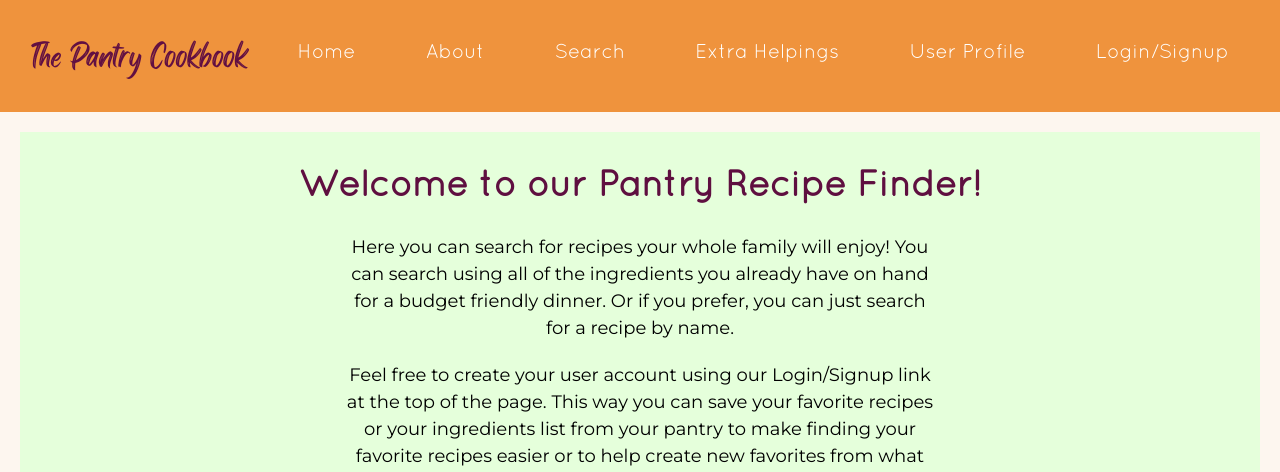
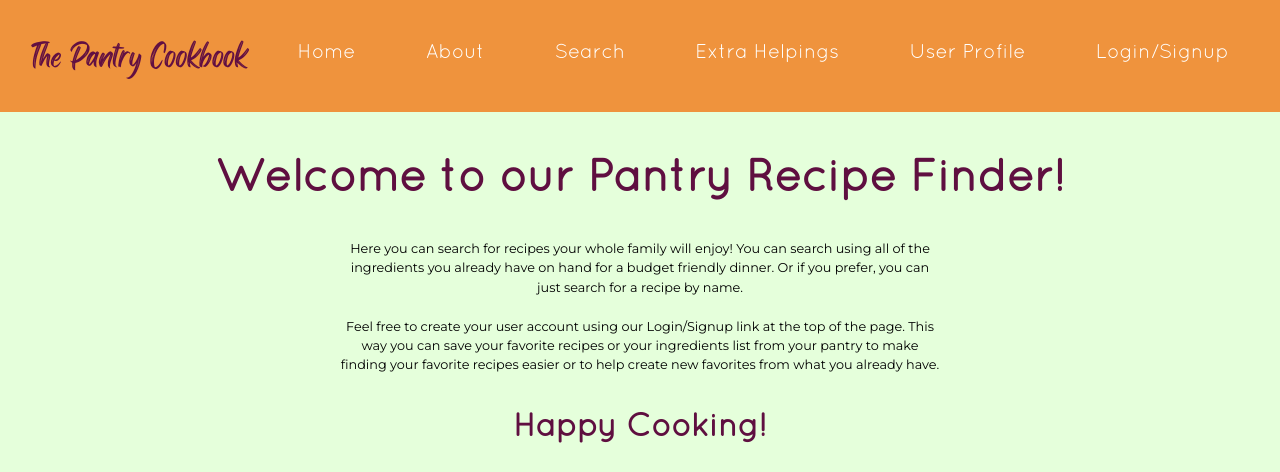
Before and after one commit to JenniferLarsen/TW-Course-2, a Node server app: page / in a window 1280 px wide. Shown: the top 472 px of the page. Run offline with Node 20, Linux system fonts and the light colour scheme; some libraries are stand-ins or nearby versions.

Commit message:
removed 20 px margin in content area to match other page styles. Also removed a 50 px margin on the images that were skewing them off the center. Also Added styles to make the text more responsive to resizing window.

```diff
--- a/public/index.css
+++ b/public/index.css
@@ -31,32 +31,34 @@
 
 /* Style for the content area */
 .content {
-    margin: 20px;
+
     text-align: center;
     font-family: 'Times New Roman', serif;
 }
 
 .content h1 {
-    font-size: 2em;
+    font-size: 3.5vw;
+    color: #5F0F40;
 }
 
+.content h2 {
+    font-size: 2.5vw;
+    font-weight: bold;
+}
 .content p {
     color: black;
-    font-size: 1em;
+    font-size: 1vw;
     line-height: 1.5;
     max-width: 600px;
     margin: auto; /* Centers the text block */
 }
 
-.content h1 {
-    color: #5F0F40;
-}
 
 .image-container {
     display: flex;
     justify-content: center; /* Center images horizontally */
     align-items: center; /* Center images vertically */
-    margin: 0px 50px 20px 0px; /* Adjust the top and bottom margins */
+    margin: 0px 0px 20px 0px; /* Adjust the top and bottom margins */
 }
 
 .image-container img {
```
